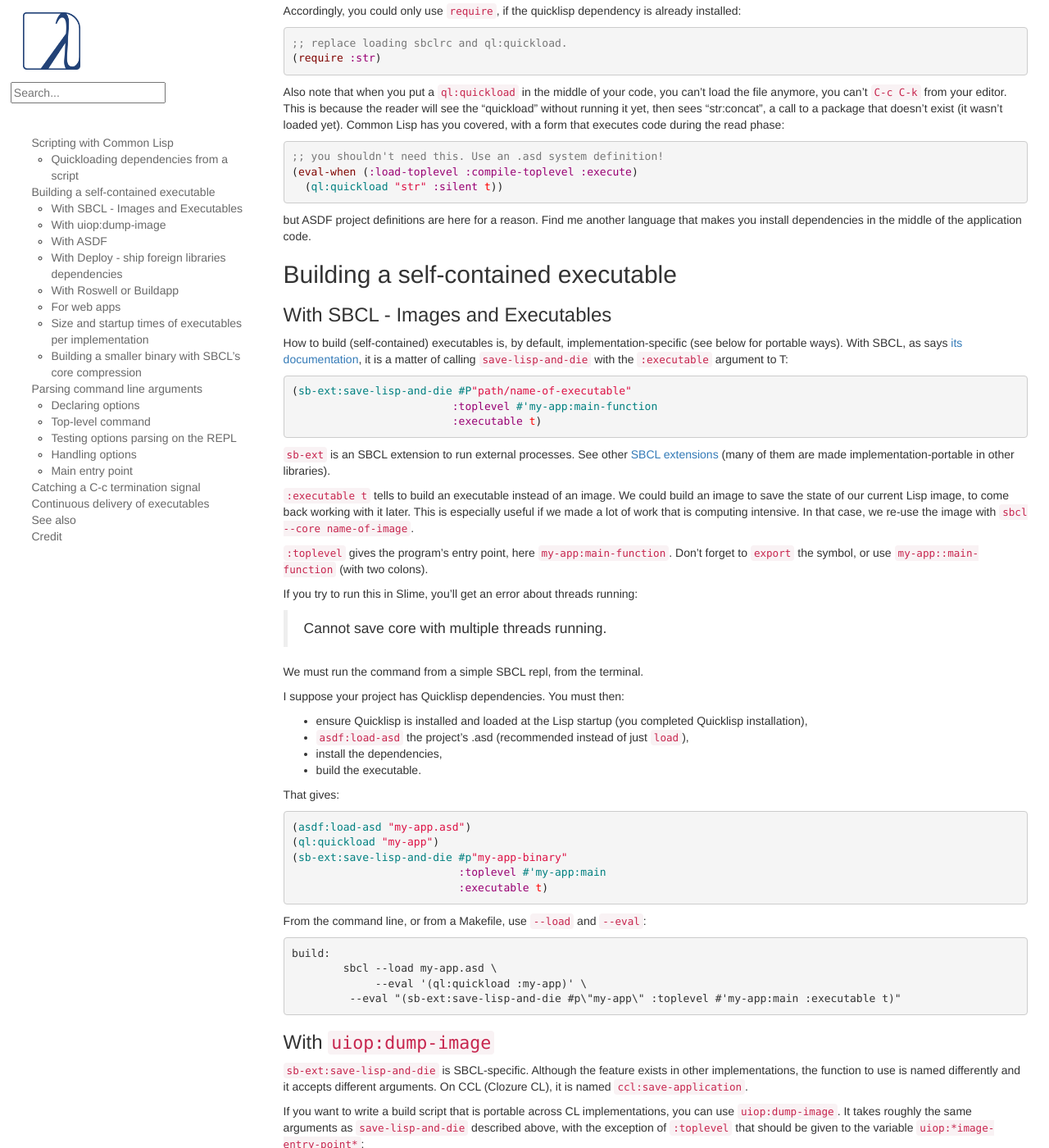
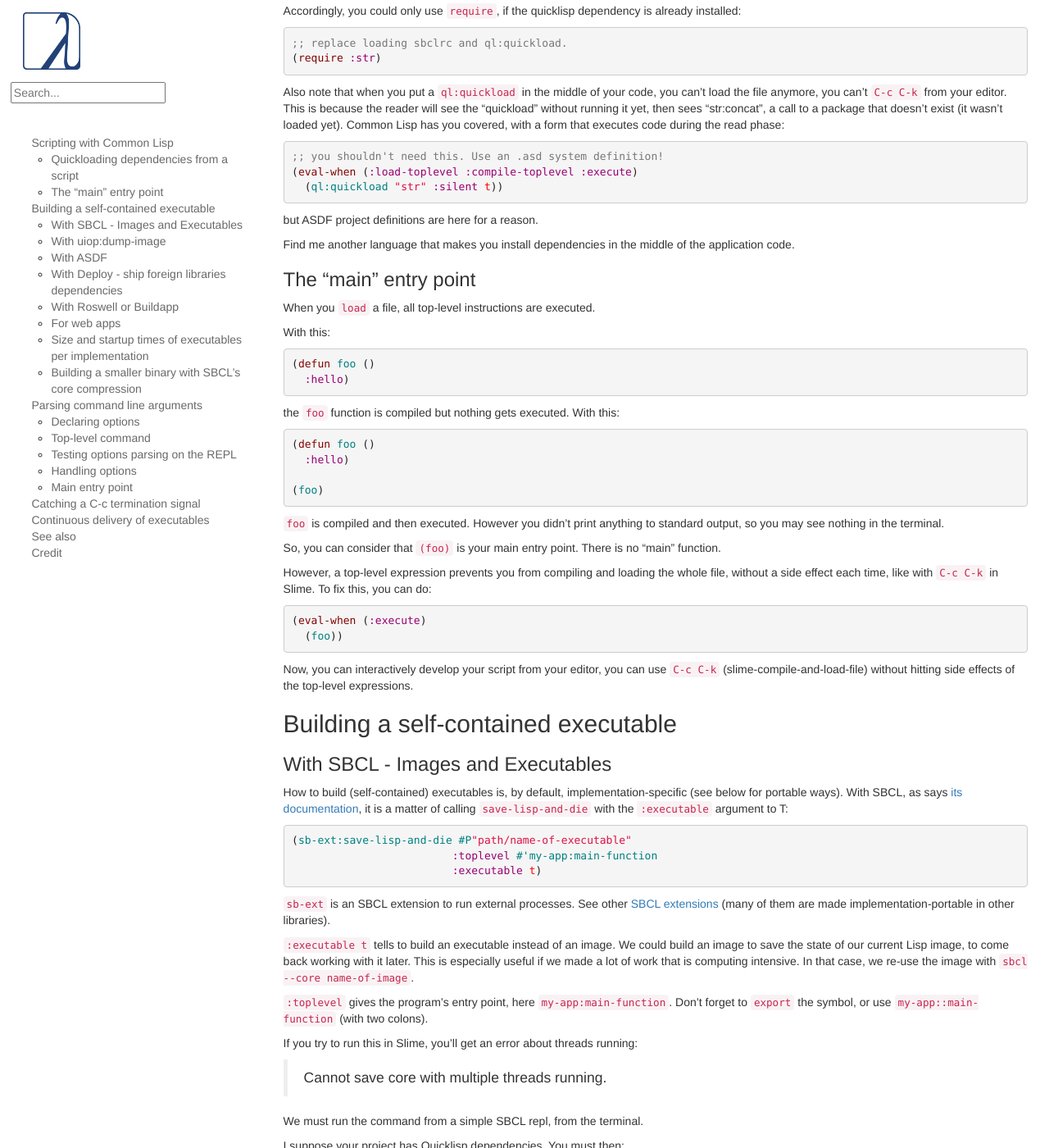
Before and after one commit to LispCookbook/cl-cookbook, a Jekyll site: the page built from scripting.md, in a window 1280 px wide and 1400 px high, scrolled down 1263 px. Shown: the whole window at 82% size. Built offline with Jekyll 4.4.1, drawn with Linux system fonts in a browser that asks for light colours; some of the changed text lies outside the part shown.

Commit message:
scripting - "main" entry points

````diff
--- a/scripting.md
+++ b/scripting.md
@@ -21,7 +21,8 @@ including its libraries, the names of all symbols, information about
 argument lists to functions, the compiler, the debugger, source code
 location information, and more.
 
-Note that we can similarly build self-contained executables for **web apps**.
+Note that we can similarly build self-contained executables for **web
+apps**, that will include all the static assets (HTML, JS, etc).
 
 ## Scripting with Common Lisp
 
@@ -92,9 +93,49 @@ with a form that executes code during the read phase:
   (ql:quickload "str" :silent t))
 ~~~
 
-but ASDF project definitions are here for a reason. Find me another
+but ASDF project definitions are here for a reason.
+
+Find me another
 language that makes you install dependencies in the middle of the
 application code.
+
+### The "main" entry point
+
+When you `load` a file, all top-level instructions are executed.
+
+With this:
+
+```lisp
+(defun foo ()
+  :hello)
+```
+
+the `foo` function is compiled but nothing gets executed. With this:
+
+```lisp
+(defun foo ()
+  :hello)
+
+(foo)
+```
+
+`foo` is compiled and then executed. However you didn't print anything
+to standard output, so you may see nothing in the terminal.
+
+So, you can consider that `(foo)` is your main entry point. There is no "main" function.
+
+However, a top-level expression prevents you from compiling and
+loading the whole file, without a side effect each time, like with
+`C-c C-k` in Slime. To fix this, you can do:
+
+```lisp
+(eval-when (:execute)
+  (foo))
+```
+
+Now, you can interactively develop your script from your editor, you
+can use `C-c C-k` (slime-compile-and-load-file) without hitting side
+effects of the top-level expressions.
 
 
 ## Building a self-contained executable
@@ -842,6 +883,10 @@ See [Continuous Integration](testing.html#continuous-integration).
 
 * [SBCL-GOODIES](https://github.com/sionescu/sbcl-goodies) - Allows to distribute SBCL binaries with foreign libraries: `libssl`, `libcrypto` and `libfixposix` are statically baked in. This removes the need of Deploy, when only these three foreign libraries are used.
   * it was released on February, 2023.
+* [CIEL Is an Extended Lisp](http://ciel-lang.org/) - a batteries-included Common Lisp package with script facilities.
+* [kiln](https://github.com/ruricolist/kiln) - an infrastructure (managing a hidden multicall binary) to make Lisp scripting efficient and ergonomic.
+  * Kiln makes it practical to write very small scripts. Kiln scripts are fast and cheap to the point where it makes sense to expose even small pieces of Lisp functionality to the shell.
+
 
 ## Credit
 
````
